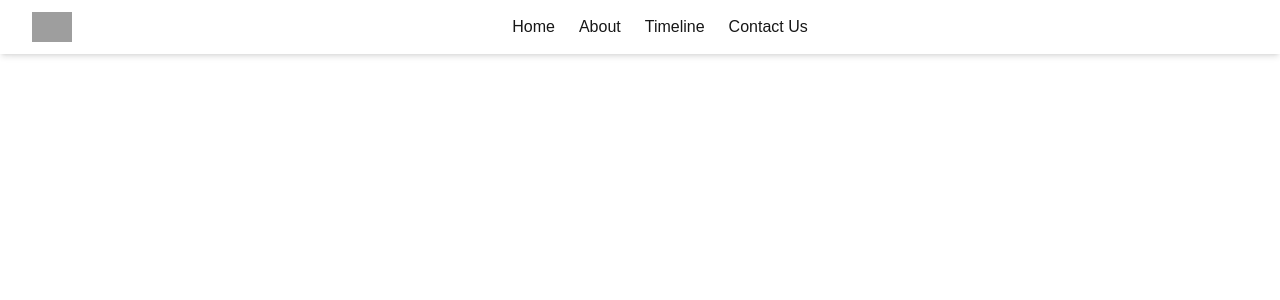
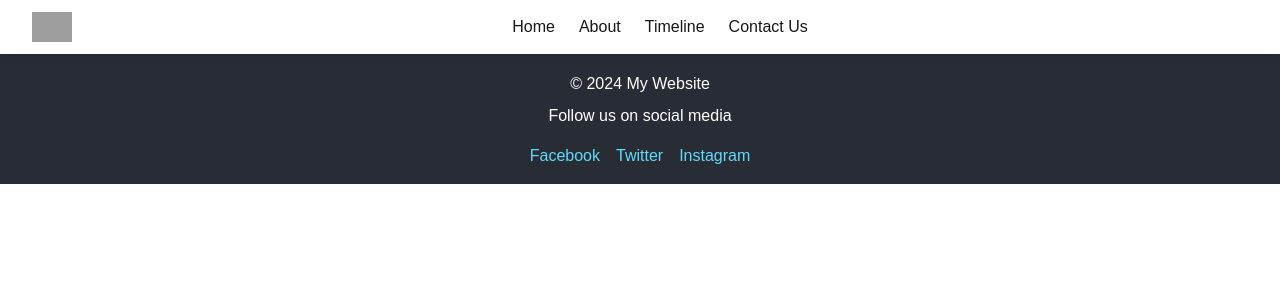
Before and after one commit to sawaraunakk31/FuturePreneurs-24, a Next.js app: page / in a window 1280 px wide. Shown: the top 300 px of the page. Built offline with nearby package versions, Linux system fonts and the light colour scheme; grey boxes are pictures that could not be loaded.

Commit message:
Add Footer component and CSS; update page.js and package files

```diff
--- a/app/page.js
+++ b/app/page.js
@@ -1,12 +1,15 @@
+// app/page.js
 import Link from "next/link";
 import Navbar from '../components/Navbar';
+import Footer from '../components/Footer';
 
-export default function page() {
+export default function Page() {
   return (
     <main>
       <Navbar />
       <div>Futurepreneurs 10.0</div>
-      <Link href={'/userDetails'}>Sign In</Link>
+      <Link href="/userDetails">Sign In</Link>
+      <Footer />
     </main>
   );
 }
--- /dev/null
+++ b/components/footer.css
@@ -0,0 +1,39 @@
+
+.footer {
+    background-color: #282c34;
+    color: white;
+    padding: 1rem;
+    text-align: center;
+    position: relative;
+  }
+
+  .footer .container {
+    max-width: 1200px;
+    margin: 0 auto;
+  }
+
+  .footer p {
+    margin: 0.5rem 0;
+  }
+
+  .social-links {
+    margin-top: 1rem;
+  }
+
+  .social-links a {
+    color: #61dafb;
+    margin: 0 0.5rem;
+    text-decoration: none;
+  }
+
+  .social-links a:hover {
+    text-decoration: underline;
+  }
+
+  /* Responsive design */
+  @media (max-width: 768px) {
+    .social-links a {
+      display: block;
+      margin: 0.5rem 0;
+    }
+  }
--- /dev/null
+++ b/components/footer.jsx
@@ -0,0 +1,29 @@
+'use client';
+import React from 'react';
+import { useSpring, animated } from '@react-spring/web';
+import './Footer.css';
+
+const Footer = () => {
+  // Define the animation using react-spring
+  const props = useSpring({
+    opacity: 1,
+    from: { opacity: 0 },
+    config: { duration: 500 }, // Duration of the animation
+  });
+
+  return (
+    <animated.footer style={props} className="footer">
+      <div className="container">
+        <p>&copy; 2024 My Website</p>
+        <p>Follow us on social media</p>
+        <div className="social-links">
+          <a href="#">Facebook</a>
+          <a href="#">Twitter</a>
+          <a href="#">Instagram</a>
+        </div>
+      </div>
+    </animated.footer>
+  );
+};
+
+export default Footer;
--- a/package.json
+++ b/package.json
@@ -11,6 +11,7 @@
   "dependencies": {
     "@fortawesome/free-solid-svg-icons": "^6.6.0",
     "@fortawesome/react-fontawesome": "^0.2.2",
+    "@react-spring/web": "^9.7.4",
     "mongoose": "^8.6.2",
     "next": "14.2.8",
     "react": "^18",
```
Also changed, not shown: 1 other file (tests, documents, lock files or other folders).
